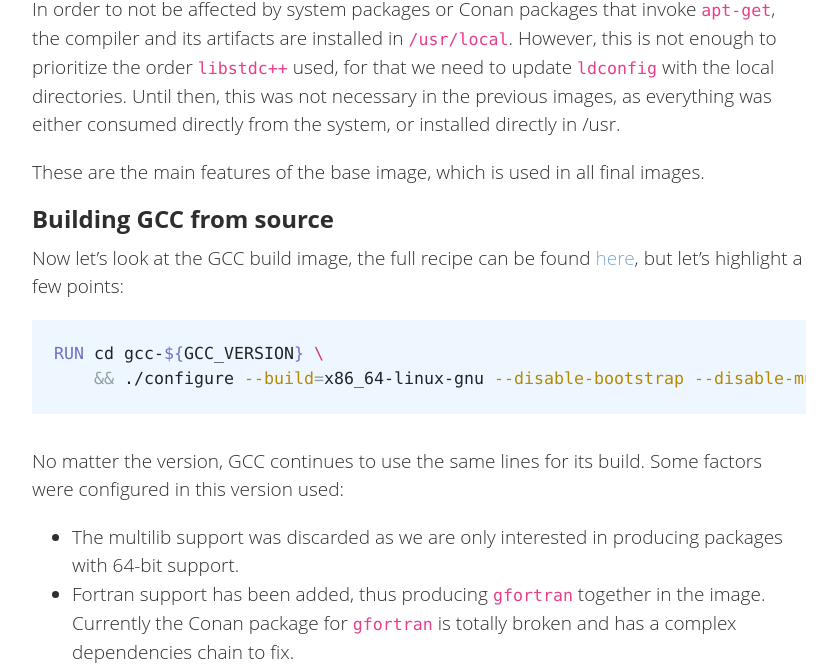
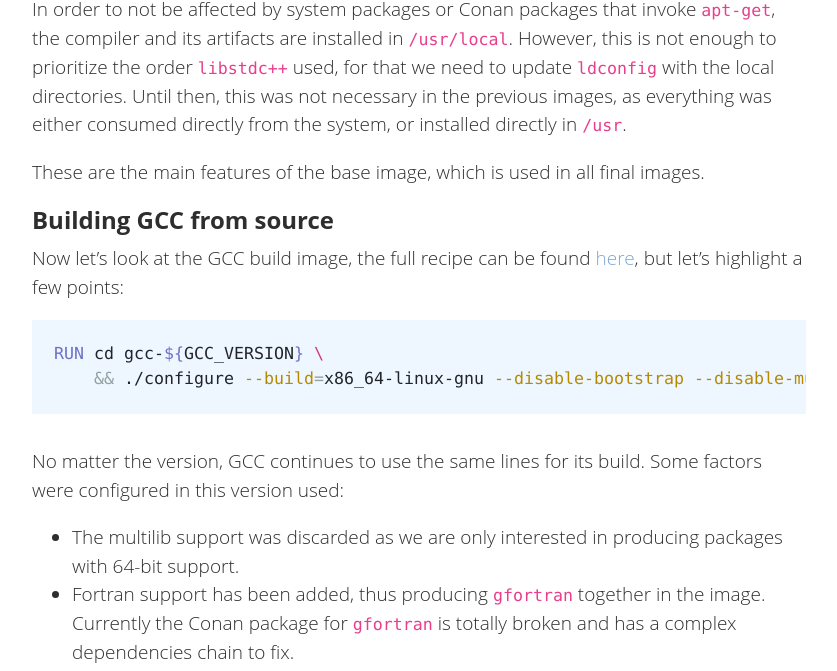
Before and after one commit to conan-io/conan-io.github.io, a Jekyll site: the page built from _posts/2021-07-21-Modern-docker-images.markdown, in a window 1280 px wide and 900 px high, scrolled down 3887 px. Shown: the part 206-877 px from the top of the window, without its empty margins (20-857 px from the left). Built offline with Jekyll 4.4.1, drawn with Linux system fonts in a browser that asks for light colours; comment, search, counter and statistics services are not loaded.

```diff
--- a/_posts/2021-07-21-Modern-docker-images.markdown
+++ b/_posts/2021-07-21-Modern-docker-images.markdown
@@ -139,7 +139,7 @@ RUN printf '/usr/local/lib64\n' >> /etc/ld.so.conf.d/20local-lib.conf \
 In order to not be affected by system packages or Conan packages that invoke ``apt-get``, the compiler and its
 artifacts are installed in ``/usr/local``. However, this is not enough to prioritize the order ``libstdc++`` used, for
 that we need to update ``ldconfig`` with the local directories. Until then, this was not necessary in the previous
-images, as everything was either consumed directly from the system, or installed directly in /usr.
+images, as everything was either consumed directly from the system, or installed directly in ``/usr``.
 
 These are the main features of the base image, which is used in all final images.
 
```
